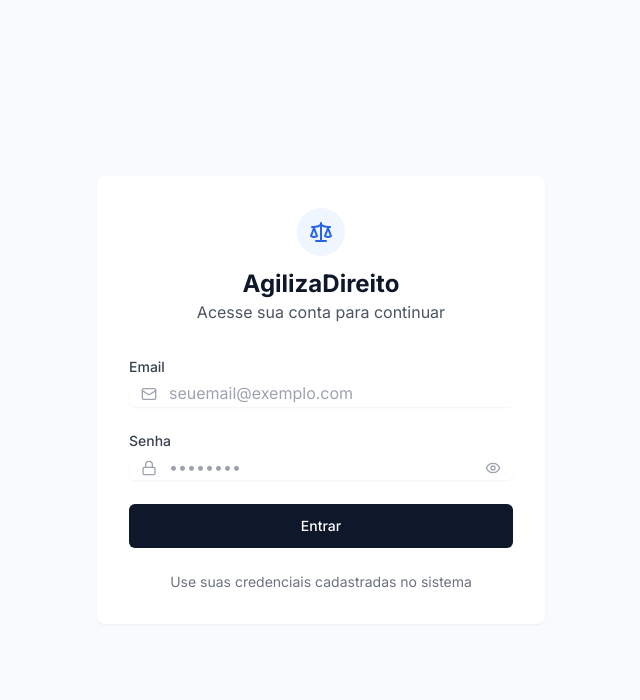
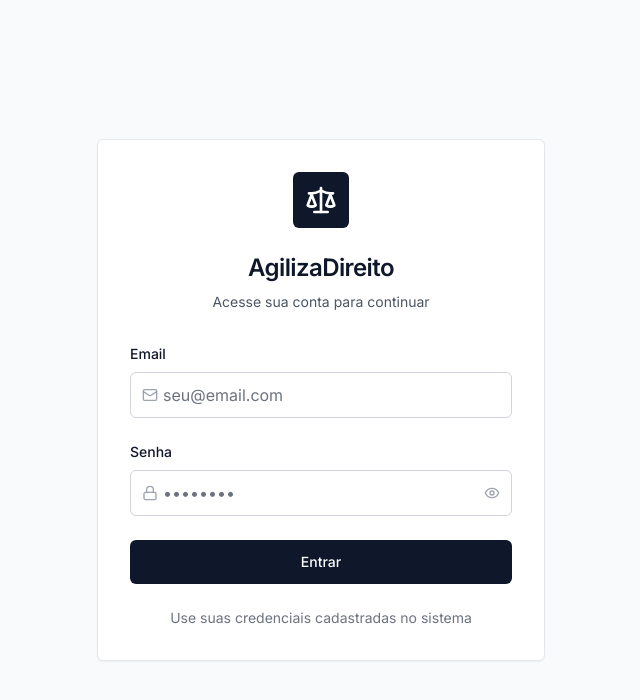
Before and after one commit to agilizaflowai/AgilizaDireitoSAAS, a React (Vite) app: page / in a window 1280 px wide. Shown: the top 700 px of the page, without its empty margins (319-959 px from the left). Built offline with nearby package versions, Linux system fonts and the light colour scheme.

Commit message:
Auth: usar supabase.auth.signInWithPassword; buscar dados de advogado opcionalmente

```diff
--- a/src/components/Login.tsx
+++ b/src/components/Login.tsx
@@ -19,27 +19,35 @@ export default function Login() {
     setError('');
 
     try {
-      // Login via Supabase Auth (email/senha)
-      const { data, error } = await supabase.auth.signInWithPassword({
+      const { data: authData, error: authError } = await supabase.auth.signInWithPassword({
         email,
-        password,
+        password
       });
 
-      if (error || !data?.user) {
+      if (authError || !authData?.user) {
         setError('Email ou senha incorretos');
         setIsLoading(false);
         return;
       }
 
-      const supaUser = data.user;
+      let advogado: { nome?: string; oab?: number; uf?: string } | null = null;
+      const { data: advData, error: advError } = await supabase
+        .from('advogados')
+        .select('nome, oab, uf')
+        .limit(1)
+        .maybeSingle();
+
+      if (!advError && advData) {
+        advogado = advData as any;
+      }
+
       const user = {
-        id: supaUser.id,
-        name:
-          (supaUser.user_metadata && (supaUser.user_metadata as any).full_name) ||
-          (supaUser.email ? supaUser.email.split('@')[0] : 'Usuário'),
-        email: supaUser.email || email,
-        avatar:
-          'https://images.unsplash.com/photo-1472099645785-5658abf4ff4e?ixlib=rb-1.2.1&ixid=eyJhcHBfaWQiOjEyMDd9&auto=format&fit=facearea&facepad=2&w=256&h=256&q=80',
+        id: authData.user.id,
+        name: advogado?.nome || 'Usuário',
+        email: authData.user.email || email,
+        oab: advogado?.oab,
+        uf: advogado?.uf,
+        avatar: 'https://images.unsplash.com/photo-1472099645785-5658abf4ff4e?ixlib=rb-1.2.1&ixid=eyJhcHBfaWQiOjEyMDd9&auto=format&fit=facearea&facepad=2&w=256&h=256&q=80'
       };
 
       dispatch({ type: 'LOGIN', payload: user });
@@ -54,55 +62,65 @@ export default function Login() {
   return (
     <div className="min-h-screen bg-gray-50 flex items-center justify-center p-4">
       <div className="max-w-md w-full">
-        <div className="bg-white rounded-lg shadow-sm p-8">
+        <div className="bg-white border border-gray-200 rounded-md shadow-sm p-8">
           <div className="text-center mb-8">
-            <div className="inline-flex items-center justify-center w-12 h-12 rounded-full bg-blue-50 mb-3">
-              <Scale className="h-6 w-6 text-blue-600" />
+            <div className="flex justify-center mb-6">
+              <div className="bg-slate-900 p-3 rounded-md">
+                <Scale className="h-8 w-8 text-white" />
+              </div>
             </div>
-            <h2 className="text-2xl font-bold">AgilizaDireito</h2>
-            <p className="text-gray-600">Acesse sua conta para continuar</p>
+            <h1 className="text-2xl font-semibold text-slate-900 tracking-tight mb-2 login-title">AgilizaDireito</h1>
+            <p className="text-gray-600 text-sm">Acesse sua conta para continuar</p>
           </div>
 
           <form onSubmit={handleSubmit} className="space-y-6">
             <div>
-              <label className="block text-sm font-medium text-gray-700 mb-1">Email</label>
-              <div className={`relative rounded-md shadow-sm ${emailFocused ? 'ring-2 ring-blue-200' : ''}`}>
-                <div className="pointer-events-none absolute inset-y-0 left-0 pl-3 flex items-center">
-                  <Mail className="h-4 w-4 text-gray-400" />
-                </div>
+              <label htmlFor="email" className="block text-sm font-medium text-slate-900 mb-2">
+                Email
+              </label>
+              <div className="relative">
+                {!(emailFocused || email) && (
+                  <Mail className="absolute left-3 top-1/2 transform -translate-y-1/2 h-4 w-4 text-gray-400 transition-opacity duration-150" />
+                )}
                 <input
+                  id="email"
                   type="email"
+                  required
                   value={email}
                   onChange={(e) => setEmail(e.target.value)}
                   onFocus={() => setEmailFocused(true)}
                   onBlur={() => setEmailFocused(false)}
-                  className="block w-full pl-10 rounded-md border-gray-300 focus:border-blue-500 focus:ring-blue-500"
-                  placeholder="seuemail@exemplo.com"
-                  required
+                  className="input-primary login-input"
+                  style={{ paddingLeft: (emailFocused || email) ? '1rem' : '2rem' }}
+                  placeholder="seu@email.com"
                 />
               </div>
             </div>
 
             <div>
-              <label className="block text-sm font-medium text-gray-700 mb-1">Senha</label>
-              <div className={`relative rounded-md shadow-sm ${passwordFocused ? 'ring-2 ring-blue-200' : ''}`}>
-                <div className="pointer-events-none absolute inset-y-0 left-0 pl-3 flex items-center">
-                  <Lock className="h-4 w-4 text-gray-400" />
-                </div>
+              <label htmlFor="password" className="block text-sm font-medium text-slate-900 mb-2">
+                Senha
+              </label>
+              <div className="relative">
+                {!(passwordFocused || password) && (
+                  <Lock className="absolute left-3 top-1/2 transform -translate-y-1/2 h-4 w-4 text-gray-400 transition-opacity duration-150" />
+                )}
                 <input
+                  id="password"
                   type={showPassword ? 'text' : 'password'}
+                  required
                   value={password}
                   onChange={(e) => setPassword(e.target.value)}
                   onFocus={() => setPasswordFocused(true)}
                   onBlur={() => setPasswordFocused(false)}
-                  className="block w-full pl-10 pr-10 rounded-md border-gray-300 focus:border-blue-500 focus:ring-blue-500"
+                  className="input-primary login-input pr-10"
+                  style={{ paddingLeft: (passwordFocused || password) ? '1rem' : '2rem' }}
                   placeholder="••••••••"
-                  required
                 />
                 <button
                   type="button"
                   onClick={() => setShowPassword(!showPassword)}
-                  className="absolute inset-y-0 right-0 pr-3 flex items-center text-gray-400 hover:text-gray-600"
+                  className="absolute right-3 top-1/2 transform -translate-y-1/2 text-gray-400 hover:text-gray-600 transition-colors"
                 >
                   {showPassword ? <EyeOff className="h-4 w-4" /> : <Eye className="h-4 w-4" />}
                 </button>
```
